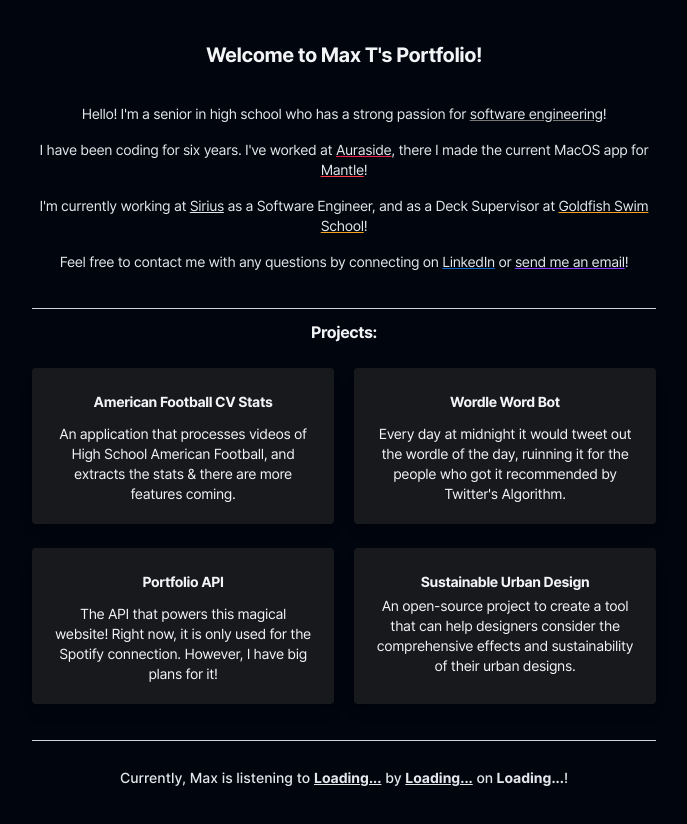
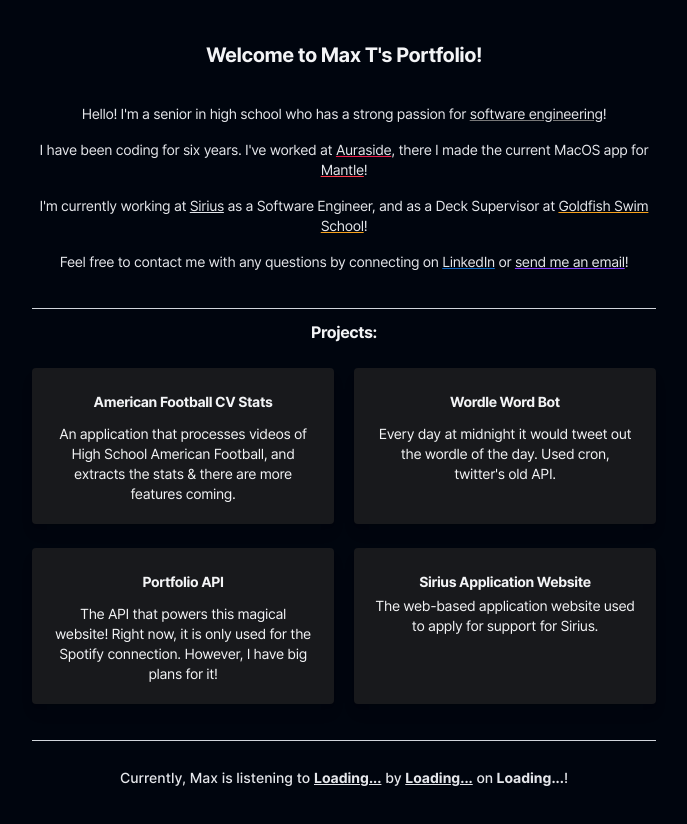
Before and after one commit to MaxTCodes/Portfolio, a React (Vite) app: page / in a window 1280 px wide. Shown: the top 824 px of the page, without its empty margins (296-983 px from the left). Built offline with nearby package versions, Linux system fonts and the light colour scheme; no server answers.

Commit message:
Changing projects!

```diff
--- a/src/components/Projects/index.tsx
+++ b/src/components/Projects/index.tsx
@@ -29,13 +29,13 @@
                 <Card>
                     <a href="https://github.com/MaxTCodes/WordleWordBot" rel="noreferrer" target="_blank">
                         <p className="text-sm sm:truncate font-bold font-base leading-7 text-gray-100 tracking-tight md:text-md md:mb-2">Wordle Word Bot</p>
-                        <p className="hidden sm:block font-base leading-7 text-gray-100 sm:text-sm tracking-tight">Every day at midnight it would tweet out the wordle of the day, ruinning it for the people who got it recommended by Twitter's Algorithm.</p>
+                        <p className="hidden sm:block font-base leading-7 text-gray-100 sm:text-sm tracking-tight">Every day at midnight it would tweet out the wordle of the day. Used cron, twitter's old API.</p>
                     </a>
                 </Card>
                 <Card>
-                    <a href="https://www.sustainableurbandesign.space/" rel="noreferrer" target="_blank">
-                        <p className="text-sm sm:truncate font-bold font-base leading-7 text-gray-100 tracking-tight md:text-md">Sustainable Urban Design</p>
-                        <p className="hidden sm:block font-base leading-7 text-gray-100 sm:text-sm tracking-tight">An open-source project to create a tool that can help designers consider the comprehensive effects and sustainability of their urban designs.</p>
+                    <a href="https://apply.sirius.menu" rel="noreferrer" target="_blank">
+                        <p className="text-sm sm:truncate font-bold font-base leading-7 text-gray-100 tracking-tight md:text-md">Sirius Application Website</p>
+                        <p className="hidden sm:block font-base leading-7 text-gray-100 sm:text-sm tracking-tight">The web-based application website used to apply for support for <a href="https://sirius.menu" rel="noreferrer" target="_blank">Sirius</a>.</p>
                     </a>
                 </Card>
             </div>
```
